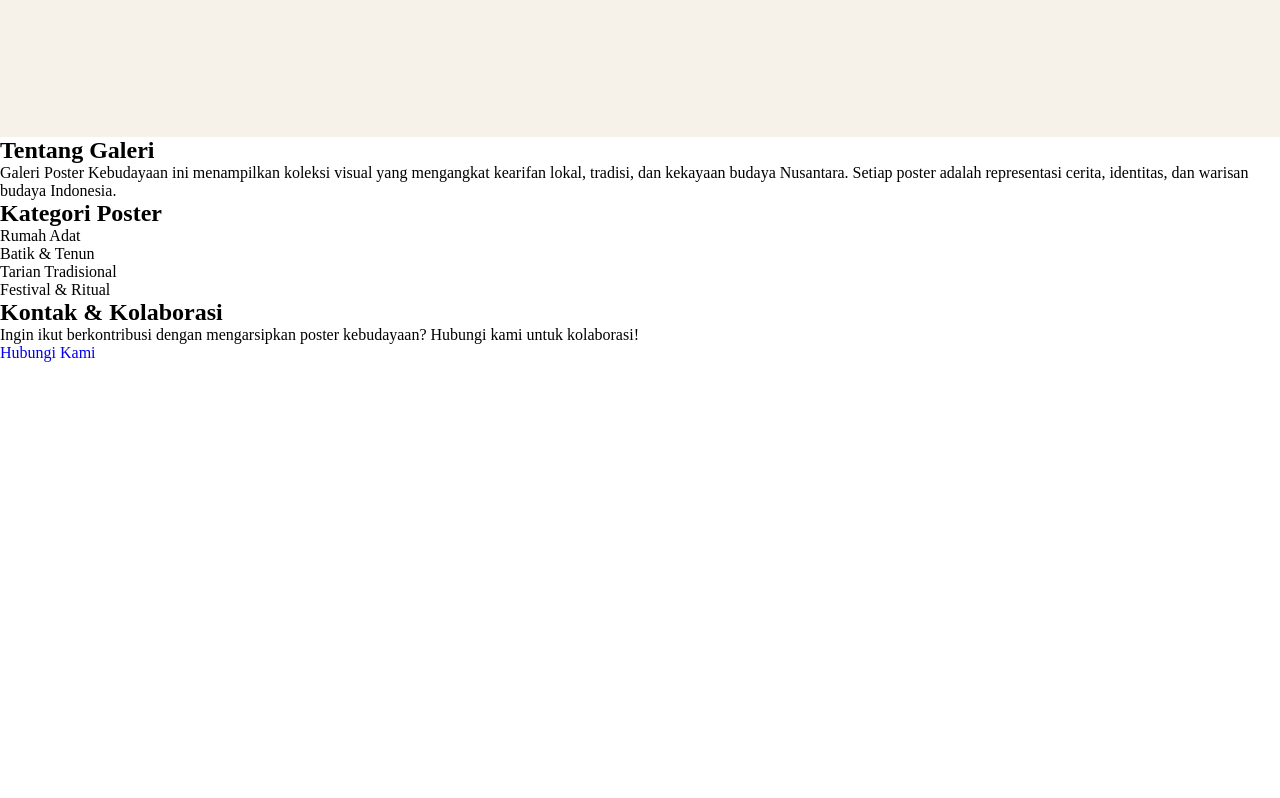
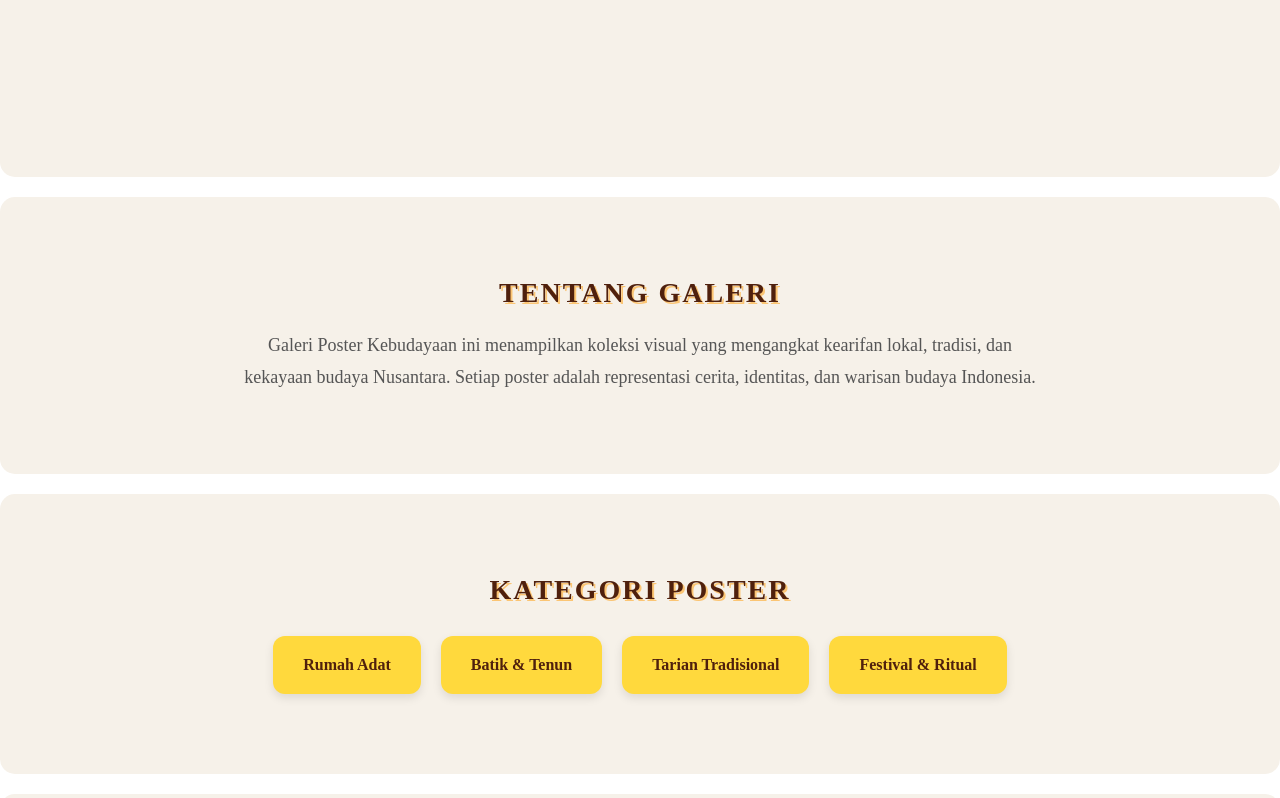
Before and after one commit to ijlalazmi09/DIV7-go-PTN, a plain HTML site: page index.html in a window 1280 px wide. Shown: the part 1520-2318 px from the top of the page. Before the commit the page ends 1882 px from the top, so only its background shows below. Drawn offline with nearby package versions, Linux system fonts and the light colour scheme.

Commit message:
Div7.css

```diff
--- a/Div7.css
+++ b/Div7.css
@@ -214,3 +214,81 @@ nav ul {
       50% { transform: translateY(-20px); }
       100% { transform: translateY(0px); }
     }
+
+    /* ===== Section Global ===== */
+.section-title {
+  font-weight: 700;
+  text-transform: uppercase;
+  letter-spacing: 2px;
+  font-size: 28px;
+  text-align: center;
+  margin-bottom: 20px;
+  color: #4f200d;
+  text-shadow: 2px 2px 0px rgba(255, 154, 0, 0.5);
+}
+
+section {
+  padding: 80px 10%;
+  background-color: #f6f1e9;
+  margin-top: 20px;
+  border-radius: 15px;
+}
+
+/* ===== About Section ===== */
+.about-section p {
+  text-align: center;
+  font-size: 18px;
+  color: #555;
+  line-height: 1.8;
+  max-width: 800px;
+  margin: auto;
+}
+
+/* ===== Category Section ===== */
+.category-container {
+  display: flex;
+  justify-content: center;
+  gap: 20px;
+  flex-wrap: wrap;
+  margin-top: 30px;
+}
+
+.category-card {
+  background: #ffd93d;
+  padding: 20px 30px;
+  border-radius: 12px;
+  font-weight: 600;
+  color: #4f200d;
+  box-shadow: 0 4px 10px rgba(0,0,0,0.1);
+  transition: 0.3s;
+  cursor: pointer;
+}
+
+.category-card:hover {
+  transform: translateY(-5px) scale(1.05);
+  background: #ff9a00;
+  color: white;
+}
+
+/* ===== Contact Section ===== */
+.contact-section p {
+  text-align: center;
+  font-size: 18px;
+  margin-bottom: 20px;
+  color: #333;
+}
+
+.btn-contact {
+  display: inline-block;
+  padding: 12px 30px;
+  background: #ff9a00;
+  color: white;
+  font-weight: bold;
+  text-decoration: none;
+  border-radius: 30px;
+  transition: 0.3s;
+}
+
+.btn-contact:hover {
+  background: #4f200d;
+}
```
